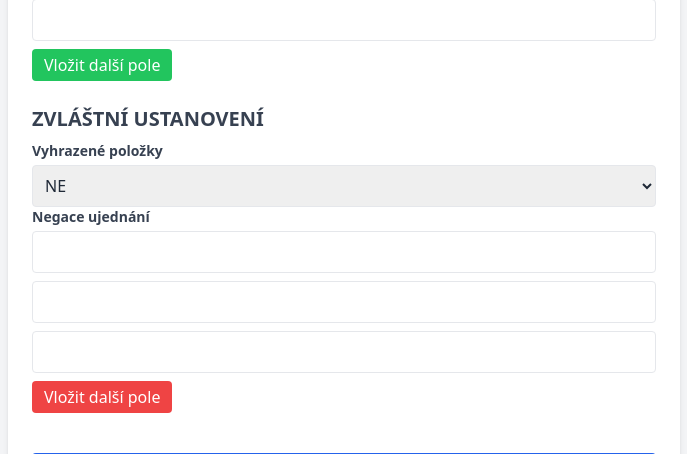
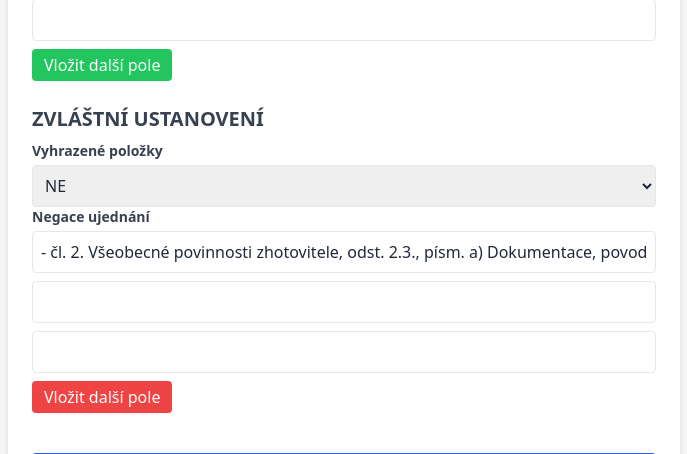
Before and after one commit to JenikAdamira/contract-generator, a Flask app: page / in a window 1280 px wide. Shown: the part 1667-2121 px from the top of the page, without its empty margins (296-983 px from the left). Run offline with Flask 3, Linux system fonts and the light colour scheme; some libraries are stand-ins or nearby versions.

Commit message:
Update form.html

```diff
--- a/templates/form.html
+++ b/templates/form.html
@@ -119,7 +119,8 @@
         </select>
         <label class="block text-sm font-semibold text-gray-700 mb-1">Negace ujednání</label>
   <div id="negace-wrapper" class="space-y-2 mb-2">
-    <input type="text" name="negace_1" class="w-full p-2 border rounded" />
+    <input type="text" name="negace_1" class="w-full p-2 border rounded"
+      value="- čl. 2. Všeobecné povinnosti zhotovitele, odst. 2.3., písm. a) Dokumentace, povodňové plány, geodetické práce, body 4., 5.," />
     <input type="text" name="negace_2" class="w-full p-2 border rounded" />
     <input type="text" name="negace_3" class="w-full p-2 border rounded" />
   </div>
```
